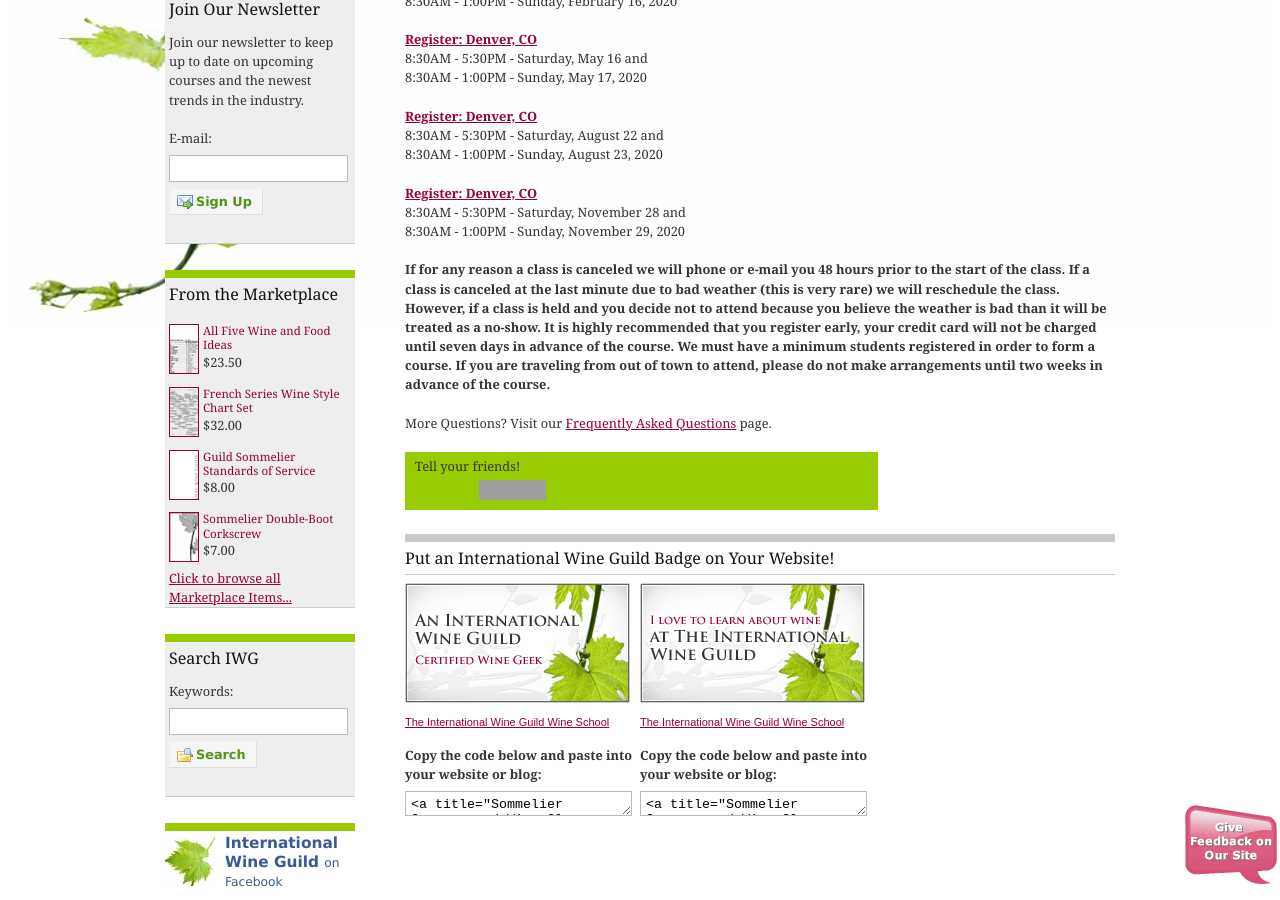
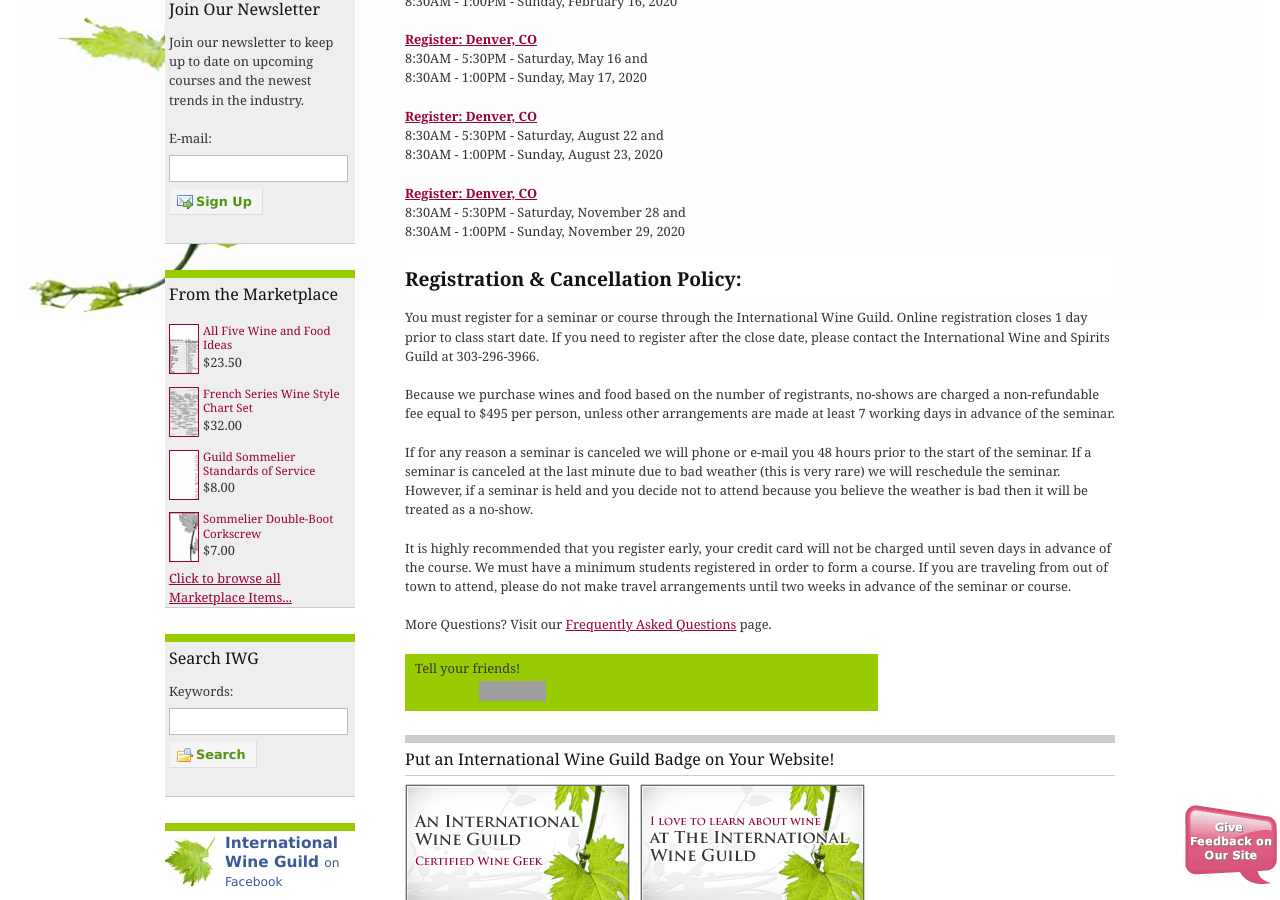
Before and after one commit to CKDev/internationalwineguild.com, a Jekyll site: the page built from level-i-register-for-the-guild-fine-spirits-certification-seminar.html, in a window 1280 px wide and 900 px high, scrolled down 659 px. Built offline with Jekyll 4.4.1, drawn with Linux system fonts in a browser that asks for light colours; a script that is not in the unit is left out; comment, search, counter and statistics services are not loaded; grey boxes are pictures that could not be loaded.

Commit message:
Update level-i-register-for-the-guild-fine-spirits-certification-seminar.html

```diff
--- a/level-i-register-for-the-guild-fine-spirits-certification-seminar.html
+++ b/level-i-register-for-the-guild-fine-spirits-certification-seminar.html
@@ -40,10 +40,19 @@
   8:30AM - 1:00PM - Sunday, November 29, 2020
 </p>
 
-<p><strong>If for any reason a class is canceled we will phone or e-mail you 48 hours prior to the start of the class.
-    If a class is canceled at the last minute due to bad weather (this is very rare) we will reschedule the class.
-    However, if a class is held and you decide not to attend because you believe the weather is bad than it will be
-    treated as a no-show. It is highly recommended that you register early, your credit card will not be charged until
-    seven days in advance of the course. We must have a minimum students registered in order to form a course. If you
-    are traveling from out of town to attend, please do not make arrangements until two weeks in advance of the
-    course.</strong></p>
+<h3><strong>Registration &amp; Cancellation Policy: </strong></h3>
+<p>You must register for a seminar or course through the International Wine Guild. Online registration closes 1 day prior to
+  class start date. If you need to register after the close date, please contact the International Wine and Spirits
+  Guild at 303-296-3966.<br>
+  <br>
+  Because we purchase wines and food based on the number of registrants, no-shows are charged a non-refundable fee
+  equal to $495 per person, unless other arrangements are made at least 7 working days in advance of the seminar.<br>
+  <br>
+  If for any reason a seminar is canceled we will phone or e-mail you 48 hours prior to the start of the seminar. If a
+  seminar is canceled at the last minute due to bad weather (this is very rare) we will reschedule the seminar. However,
+  if a seminar is held and you decide not to attend because you believe the weather is bad then it will be treated as a
+  no-show.<br>
+  <br>
+  It is highly recommended that you register early, your credit card will not be charged until seven days in advance
+  of the course. We must have a minimum students registered in order to form a course. If you are traveling from out
+  of town to attend, please do not make travel arrangements until two weeks in advance of the seminar or course.</p>
```
